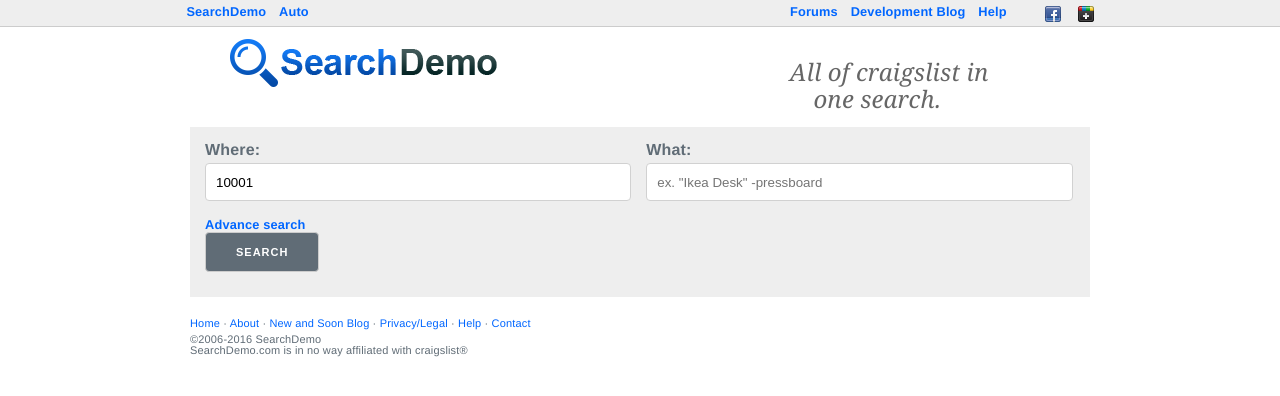
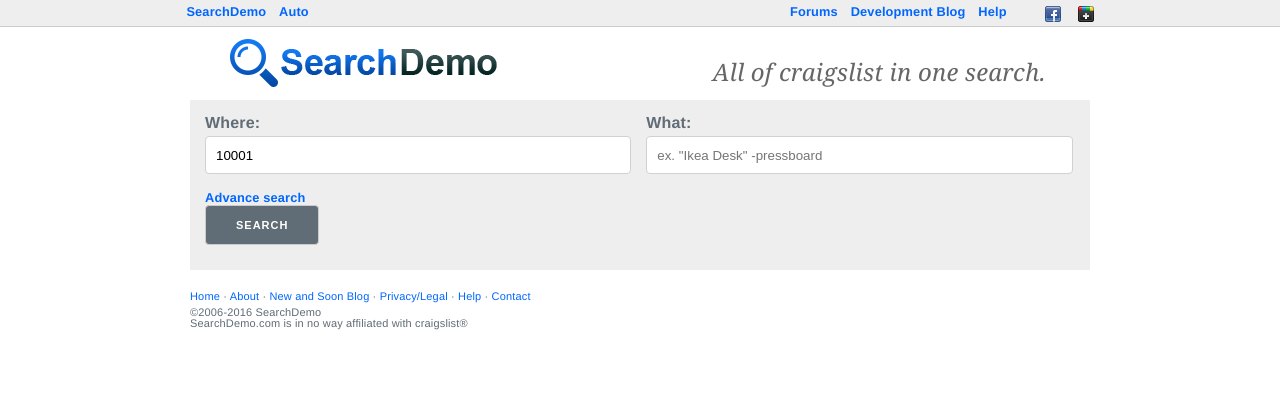
Before and after one commit to skunkworks002/SearchDemo, a Jekyll site: the page built from index.html, in a window 1280 px wide. Shown: the top 396 px of the page. Built offline with Jekyll 4.4.1, drawn with Linux system fonts in a browser that asks for light colours; comment, search, counter and statistics services are not loaded.

Commit message:
changes in custom.css
changes in custom.css

```diff
--- a/css/custom.css
+++ b/css/custom.css
@@ -81,9 +81,9 @@
   /*background: rgba(0, 0, 0, 0) url("../images/searchtempest.png") no-repeat scroll left top;*/
 	background: rgba(0, 0, 0, 0) url("../images/searchdemo.png") no-repeat scroll left top;
   display: inline-block;
-  height: 87px;
+  height: 60px;
   text-indent: -9999px;
-  width: 531px;
+  width: 430px;
 }
 .page-content .header-main{
   width: 830px;
@@ -95,9 +95,9 @@
   margin-left: 1.2em;
   padding-left: 1em;
   position: relative;
-  text-indent: -1em;
+  /*text-indent: -1em;*/
   vertical-align: middle;
-  width: 235px;
+  width: 365px;
 }
 body.searchtempest-home .header-main .blurb {
   color: #666;
```
